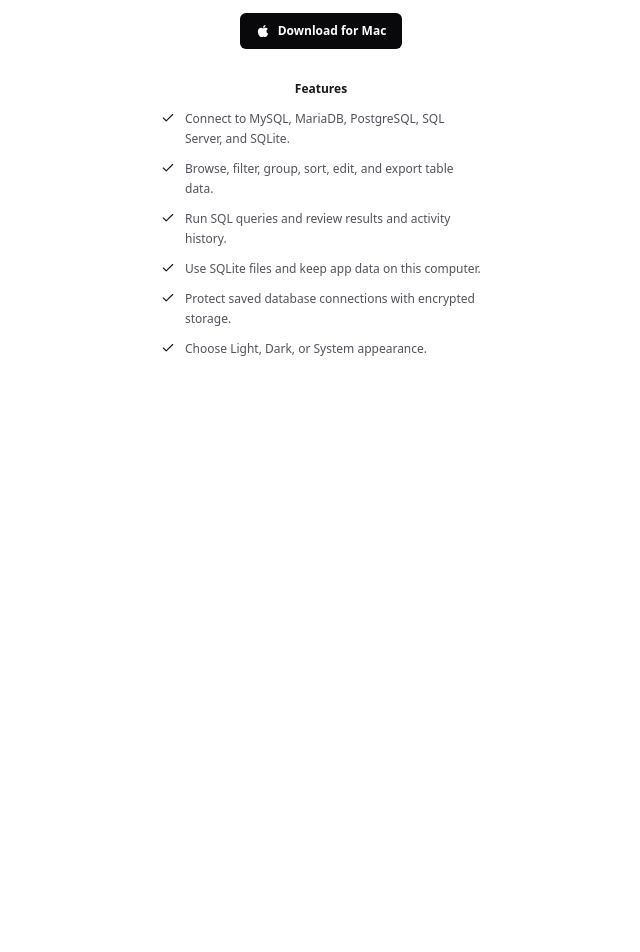
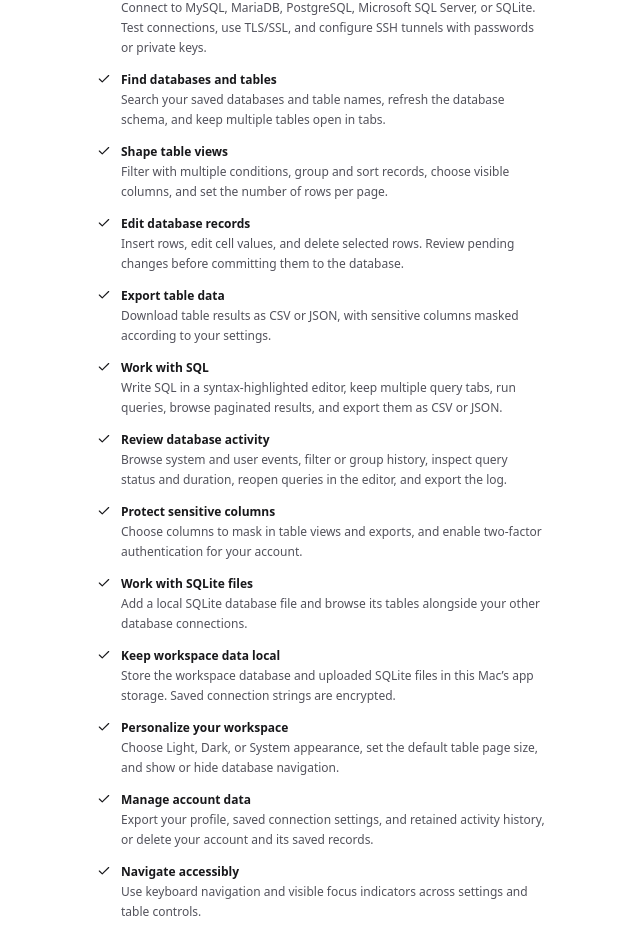
Before and after one commit to scasolari/pdv-martial, a Next.js app: page / in a window 1280 px wide. Shown: the part 262-1214 px from the top of the page, without its empty margins (319-959 px from the left). Before the commit the page ends 800 px from the top, so only its background shows below. Built offline with nearby package versions, Linux system fonts and the light colour scheme; no server answers.

Commit message:
docs: expand desktop app feature list

```diff
--- a/pages/index.js
+++ b/pages/index.js
@@ -5,12 +5,58 @@ import { Check } from "lucide-react";
 import { Tabs, TabsList, TabsTrigger } from "@/components/ui/tabs";
 
 const appFeatures = [
-    "Connect to MySQL, MariaDB, PostgreSQL, SQL Server, and SQLite.",
-    "Browse, filter, group, sort, edit, and export table data.",
-    "Run SQL queries and review results and activity history.",
-    "Use SQLite files and keep app data on this computer.",
-    "Protect saved database connections with encrypted storage.",
-    "Choose Light, Dark, or System appearance.",
+    {
+        title: "Connect databases",
+        description: "Connect to MySQL, MariaDB, PostgreSQL, Microsoft SQL Server, or SQLite. Test connections, use TLS/SSL, and configure SSH tunnels with passwords or private keys.",
+    },
+    {
+        title: "Find databases and tables",
+        description: "Search your saved databases and table names, refresh the database schema, and keep multiple tables open in tabs.",
+    },
+    {
+        title: "Shape table views",
+        description: "Filter with multiple conditions, group and sort records, choose visible columns, and set the number of rows per page.",
+    },
+    {
+        title: "Edit database records",
+        description: "Insert rows, edit cell values, and delete selected rows. Review pending changes before committing them to the database.",
+    },
+    {
+        title: "Export table data",
+        description: "Download table results as CSV or JSON, with sensitive columns masked according to your settings.",
+    },
+    {
+        title: "Work with SQL",
+        description: "Write SQL in a syntax-highlighted editor, keep multiple query tabs, run queries, browse paginated results, and export them as CSV or JSON.",
+    },
+    {
+        title: "Review database activity",
+        description: "Browse system and user events, filter or group history, inspect query status and duration, reopen queries in the editor, and export the log.",
+    },
+    {
+        title: "Protect sensitive columns",
+        description: "Choose columns to mask in table views and exports, and enable two-factor authentication for your account.",
+    },
+    {
+        title: "Work with SQLite files",
+        description: "Add a local SQLite database file and browse its tables alongside your other database connections.",
+    },
+    {
+        title: "Keep workspace data local",
+        description: "Store the workspace database and uploaded SQLite files in this Mac’s app storage. Saved connection strings are encrypted.",
+    },
+    {
+        title: "Personalize your workspace",
+        description: "Choose Light, Dark, or System appearance, set the default table page size, and show or hide database navigation.",
+    },
+    {
+        title: "Manage account data",
+        description: "Export your profile, saved connection settings, and retained activity history, or delete your account and its saved records.",
+    },
+    {
+        title: "Navigate accessibly",
+        description: "Use keyboard navigation and visible focus indicators across settings and table controls.",
+    },
 ];
 
 function ThemeSelector() {
@@ -46,15 +92,18 @@ export default function Home() {
                     <FaApple aria-hidden="true" size={14} />
                     Download for Mac
                 </a>
-                <section aria-labelledby="features-title" className="w-80 max-w-[calc(100vw-2rem)]">
+                <section aria-labelledby="features-title" className="w-[28rem] max-w-[calc(100vw-2rem)]">
                     <h1 id="features-title" className="mb-3 text-center text-xs font-semibold text-zinc-900 dark:text-zinc-100">
                         Features
                     </h1>
-                    <ul className="space-y-2.5">
-                        {appFeatures.map((feature) => (
-                            <li key={feature} className="flex items-start gap-2.5 text-xs leading-5 text-zinc-600 dark:text-zinc-400">
+                    <ul className="space-y-3">
+                        {appFeatures.map(({ title, description }) => (
+                            <li key={title} className="flex items-start gap-2.5 text-xs leading-5">
                                 <Check aria-hidden="true" size={14} className="mt-0.5 shrink-0 text-zinc-900 dark:text-zinc-100" />
-                                <span>{feature}</span>
+                                <div>
+                                    <p className="font-semibold text-zinc-900 dark:text-zinc-100">{title}</p>
+                                    <p className="text-zinc-600 dark:text-zinc-400">{description}</p>
+                                </div>
                             </li>
                         ))}
                     </ul>
```
